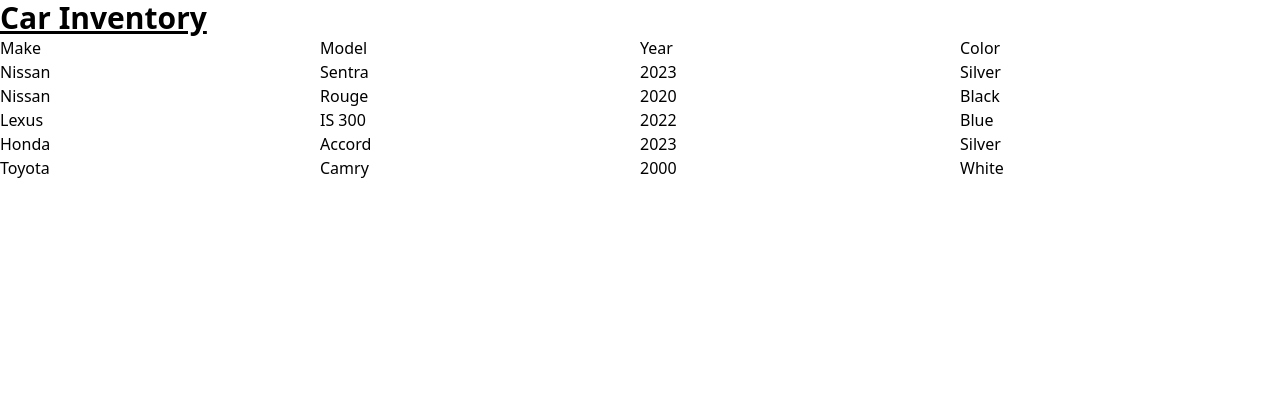
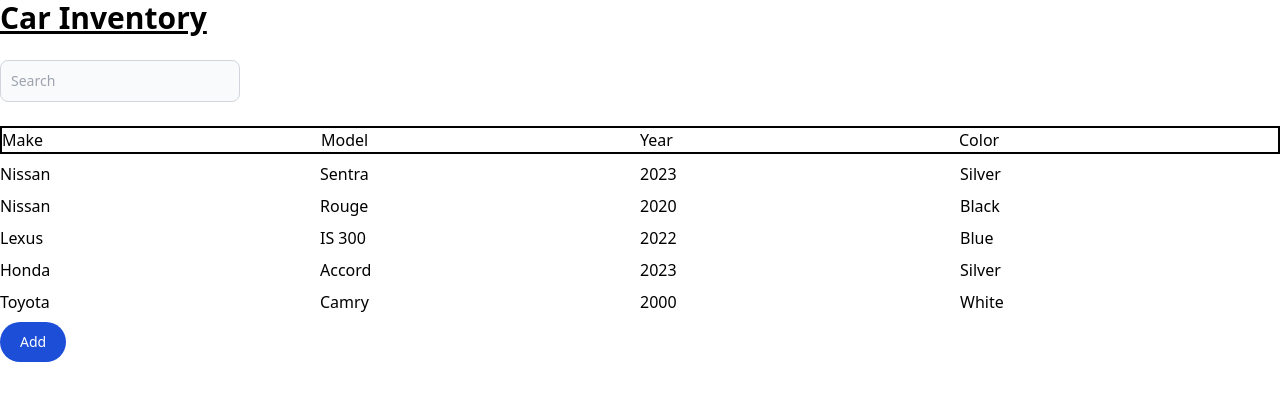
Before and after one commit to JDumadag25/personalprojectjd, a React (Create React App) app: page / in a window 1280 px wide. Shown: the top 400 px of the page. Built offline with nearby package versions, Linux system fonts and the light colour scheme.

Commit message:
Modal added

```diff
--- a/src/App.js
+++ b/src/App.js
@@ -3,30 +3,35 @@
 const data = {
     cars: [
         {
+            id: 1,
             make: 'Nissan',
             model: 'Sentra',
             year: '2023',
             color: 'Silver',
         },
         {
+            id: 2,
             make: 'Nissan',
             model: 'Rouge',
             year: '2020',
             color: 'Black',
         },
         {
+            id: 3,
             make: 'Lexus',
             model: 'IS 300',
             year: '2022',
             color: 'Blue',
         },
         {
+            id: 4,
             make: 'Honda',
             model: 'Accord',
             year: '2023',
             color: 'Silver',
         },
         {
+            id: 5,
             make: 'Toyota',
             model: 'Camry',
             year: '2000',
@@ -37,43 +42,149 @@
 
 function App() {
     const [cars, setCars] = useState(data.cars);
-
+    const [showModal, setShowModal] = useState(false);
     return (
         <>
             <div>
                 <h1 className="text-3xl font-bold underline">Car Inventory</h1>
             </div>
             <div>
-                <div
-                    style={{
-                        display: 'flex',
-                        flexDirection: 'row',
-                    }}
+                <div>
+                    <form>
+                        <div class="my-6 w-60">
+                            <input
+                                type="text"
+                                id="make"
+                                class="bg-gray-50 border border-gray-300 text-gray-900 text-sm rounded-lg block w-full p-2.5"
+                                placeholder="Search"
+                                required
+                            />
+                        </div>
+                    </form>
+                </div>
+            </div>
+            <div>
+                <div className="flex flex-row border-black border-2">
+                    <div className="flex-1">Make</div>
+                    <div className="flex-1">Model</div>
+                    <div className="flex-1">Year</div>
+                    <div className="flex-1">Color</div>
+                </div>
+                {cars.map((car, i) => {
+                    return (
+                        <div key={`car-${i}`} className="flex flex-row my-2 ">
+                            <div className="flex-1 ">{car.make}</div>
+                            <div className="flex-1 ">{car.model}</div>
+                            <div className="flex-1 ">{car.year}</div>
+                            <div className="flex-1 ">{car.color}</div>
+                        </div>
+                    );
+                })}
+            </div>
+            <div>
+                <button
+                    type="button"
+                    onClick={() => setShowModal(true)}
+                    class="text-white bg-blue-700 hover:bg-blue-800 focus:outline-none focus:ring-4 focus:ring-blue-300 font-medium rounded-full text-sm px-5 py-2.5 text-center me-2 mb-2 dark:bg-blue-600 dark:hover:bg-blue-700 dark:focus:ring-blue-800"
                 >
-                    <div style={{ flex: 1 }}>Make</div>
-                    <div style={{ flex: 1 }}>Model</div>
-                    <div style={{ flex: 1 }}>Year</div>
-                    <div style={{ flex: 1 }}>Color</div>
-                </div>
-                {cars
-                    .sort((a, b) => a.id - b.id)
-                    .map((car, i) => {
-                        return (
-                            <div
-                                key={`car-${i}`}
-                                style={{
-                                    display: 'flex',
-                                    flexDirection: 'row',
-                                }}
-                            >
-                                <div style={{ flex: 1 }}>{car.make}</div>
-                                <div style={{ flex: 1 }}>{car.model}</div>
-                                <div style={{ flex: 1 }}>{car.year}</div>
-                                <div style={{ flex: 1 }}>{car.color}</div>
+                    Add
+                </button>
+            </div>
+            {showModal ? (
+                <>
+                    <div className="justify-center flex-1 fixed inset-0 z-50">
+                        <div className="relative w-auto my-6 mx-auto max-w-3xl">
+                            {/*content*/}
+                            <div className="border-0 rounded-lg shadow-lg relative flex flex-col w-full bg-white outline-none focus:outline-none">
+                                {/*header*/}
+                                <div className="flex items-start justify-between p-5 border-b border-solid border-blueGray-200 rounded-t">
+                                    <h3 className="text-3xl font-semibold">
+                                        Add New Car
+                                    </h3>
+                                </div>
+                                {/*body*/}
+                                <div className="relative p-6 flex-auto">
+                                    <form>
+                                        <div class="mb-6">
+                                            <label
+                                                for="make"
+                                                class="block mb-2 text-sm font-medium text-gray-900 "
+                                            >
+                                                Make
+                                            </label>
+                                            <input
+                                                type="text"
+                                                id="make"
+                                                class="bg-gray-50 border border-gray-300 text-gray-900 text-sm rounded-lg block w-full p-2.5"
+                                                required
+                                            />
+                                        </div>
+                                        <div class="mb-6">
+                                            <label
+                                                for="model"
+                                                class="block mb-2 text-sm font-medium text-gray-900 "
+                                            >
+                                                Model
+                                            </label>
+                                            <input
+                                                type="text"
+                                                id="model"
+                                                class="bg-gray-50 border border-gray-300 text-gray-900 text-sm rounded-lg block w-full p-2.5"
+                                                required
+                                            />
+                                        </div>
+                                        <div class="mb-6">
+                                            <label
+                                                for="year"
+                                                class="block mb-2 text-sm font-medium text-gray-900 "
+                                            >
+                                                Year
+                                            </label>
+                                            <input
+                                                type="text"
+                                                id="year"
+                                                class="bg-gray-50 border border-gray-300 text-gray-900 text-sm rounded-lg block w-full p-2.5"
+                                                required
+                                            />
+                                        </div>
+                                        <div class="mb-6">
+                                            <label
+                                                for="color"
+                                                class="block mb-2 text-sm font-medium text-gray-900 "
+                                            >
+                                                Color
+                                            </label>
+                                            <input
+                                                type="text"
+                                                id="color"
+                                                class="bg-gray-50 border border-gray-300 text-gray-900 text-sm rounded-lg block w-full p-2.5"
+                                                required
+                                            />
+                                        </div>
+                                    </form>
+                                </div>
+                                {/*footer*/}
+                                <div className="flex items-center justify-end p-6 border-t border-solid border-blueGray-200 rounded-b">
+                                    <button
+                                        className="text-red-500 background-transparent font-bold uppercase px-6 py-2 text-sm outline-none focus:outline-none mr-1 mb-1 ease-linear transition-all duration-150"
+                                        type="button"
+                                        onClick={() => setShowModal(false)}
+                                    >
+                                        Close
+                                    </button>
+                                    <button
+                                        className="bg-emerald-500 text-white active:bg-emerald-600 font-bold uppercase text-sm px-6 py-3 rounded shadow hover:shadow-lg outline-none focus:outline-none mr-1 mb-1 ease-linear transition-all duration-150"
+                                        type="button"
+                                        onClick={() => setShowModal(false)}
+                                    >
+                                        Add
+                                    </button>
+                                </div>
                             </div>
-                        );
-                    })}
-            </div>
+                        </div>
+                    </div>
+                </>
+            ) : null}
         </>
     );
 }
```
